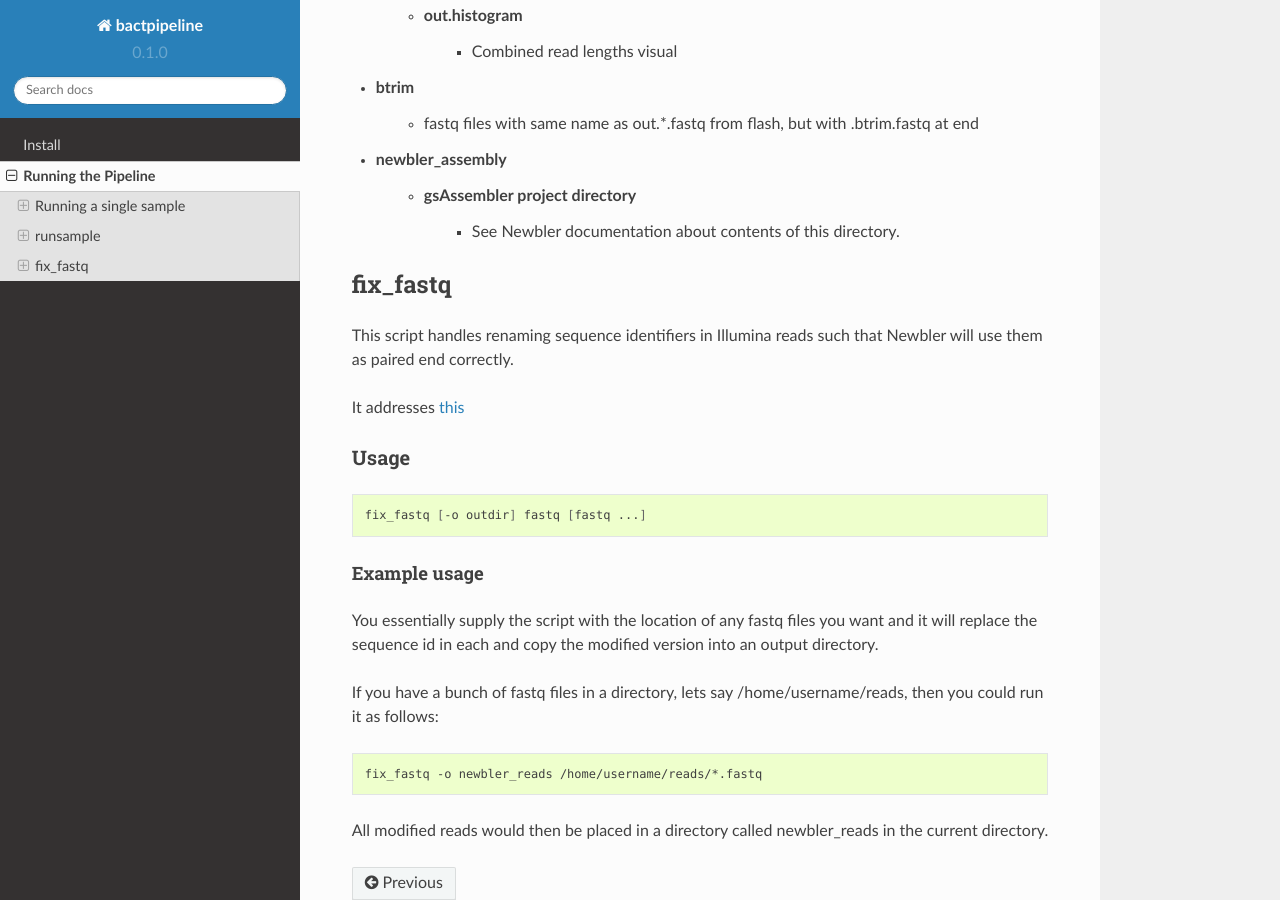
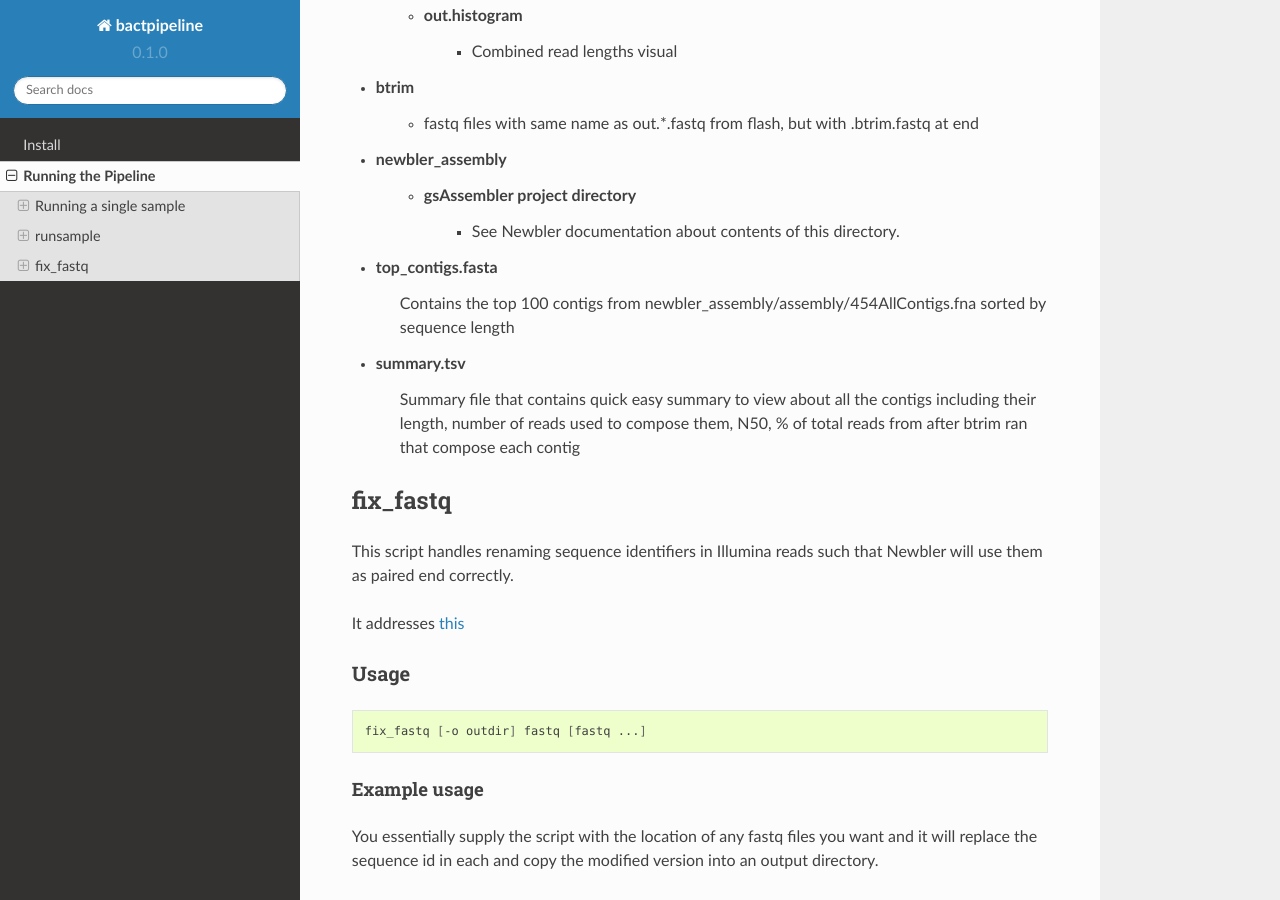
Before and after one commit to VDBWRAIR/bactpipeline, a Sphinx documentation site: the page built from docs/analysis.rst, in a window 1280 px wide and 900 px high, scrolled down 1996 px. Built offline with Sphinx 7.4.7 and the Read the Docs theme 2.0.0, drawn with Linux system fonts in a browser that asks for light colours.

Commit message:
added top_contigs and summary to analysis docs [skip ci]

```diff
--- a/docs/analysis.rst
+++ b/docs/analysis.rst
@@ -95,6 +95,13 @@ Output Files
 * newbler_assembly
    * gsAssembler project directory
       * See Newbler documentation about contents of this directory.
+* top_contigs.fasta
+   Contains the top 100 contigs from newbler_assembly/assembly/454AllContigs.fna
+   sorted by sequence length
+* summary.tsv
+   Summary file that contains quick easy summary to view about all the contigs
+   including their length, number of reads used to compose them, N50,
+   % of total reads from after btrim ran that compose each contig
 
 fix_fastq
 =========
```
